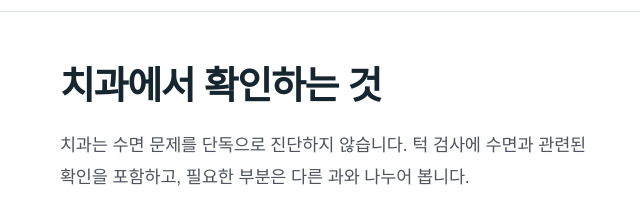
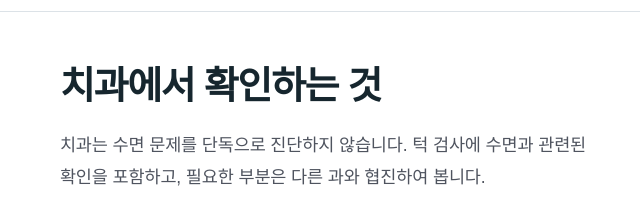
Before and after one commit to Moonho-Choi/meaw-tmj, a plain HTML site: page sym-sleep.html in a window 1280 px wide. Shown: the part 1940-2154 px from the top of the page, 640-1280 px from the left. Drawn offline with Linux system fonts and the light colour scheme; a web font is replaced by a local one.

Commit message:
코골이와 수면 쪽 글 다듬기(원장 문서 검수 반영)
- '다른 과와 협진하여 봅니다'로 수정

Co-Authored-By: Claude Opus 5.5 <noreply@anthropic.com>

```diff
--- a/sym-sleep.html
+++ b/sym-sleep.html
@@ -546,7 +546,7 @@ section.refs{border-top:1px solid var(--line);padding-top:28px;padding-bottom:36
       <div>
         <h2 class="sec-title reveal-x">치과에서 확인하는 것</h2>
         <p class="sec-sub reveal">치과는 수면 문제를 단독으로 진단하지 않습니다.
-        턱 검사에 수면과 관련된 확인을 포함하고, 필요한 부분은 다른 과와 나누어 봅니다.</p>
+        턱 검사에 수면과 관련된 확인을 포함하고, 필요한 부분은 다른 과와 협진하여 봅니다.</p>
         <ul class="check-list reveal">
           <li><span class="ck">✓</span>턱관절과 씹는 근육의 기능·통증 검사</li>
           <li><span class="ck">✓</span>아래턱의 위치와 맞물림 확인</li>
```
